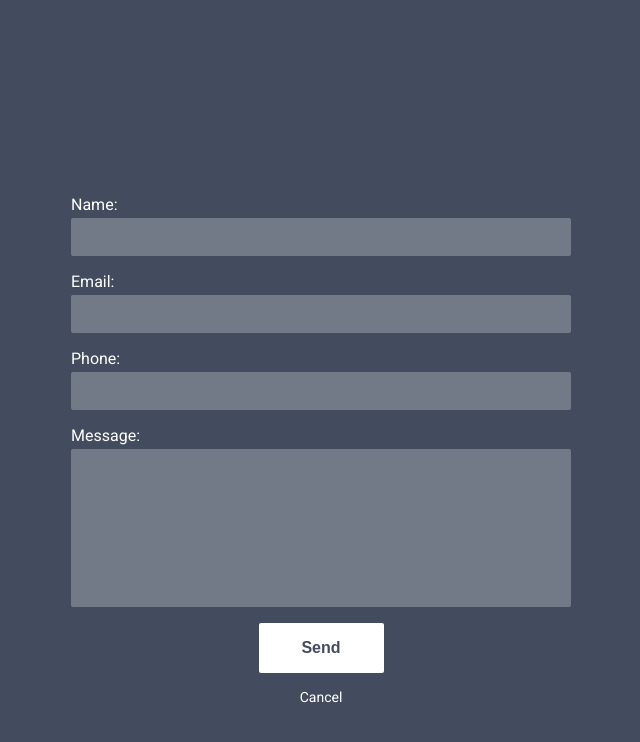
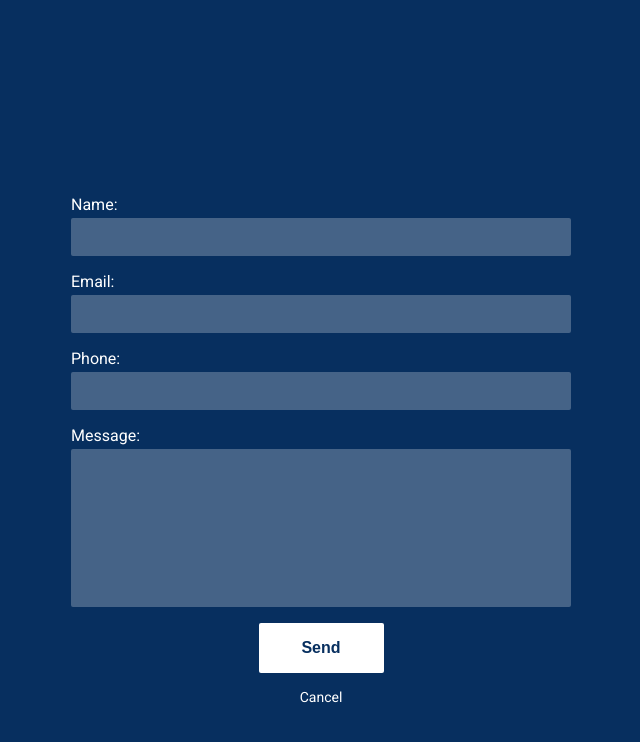
Before and after one commit to berserkertechnology/berserker.technology, a Jekyll site: the page built from contact.md, in a window 1280 px wide. Shown: the top 742 px of the page, without its empty margins (319-959 px from the left). Built offline with Jekyll 4.4.1, drawn with Linux system fonts in a browser that asks for light colours.

Commit message:
Change theme color

```diff
--- a/_sass/main.scss
+++ b/_sass/main.scss
@@ -1,4 +1,4 @@
-$brand: #434c5e;
+$brand: #072f5f;
 
 @import url("https://fonts.googleapis.com/css?family=Roboto:400,700&display=swap");
 @import "_contact";
```
